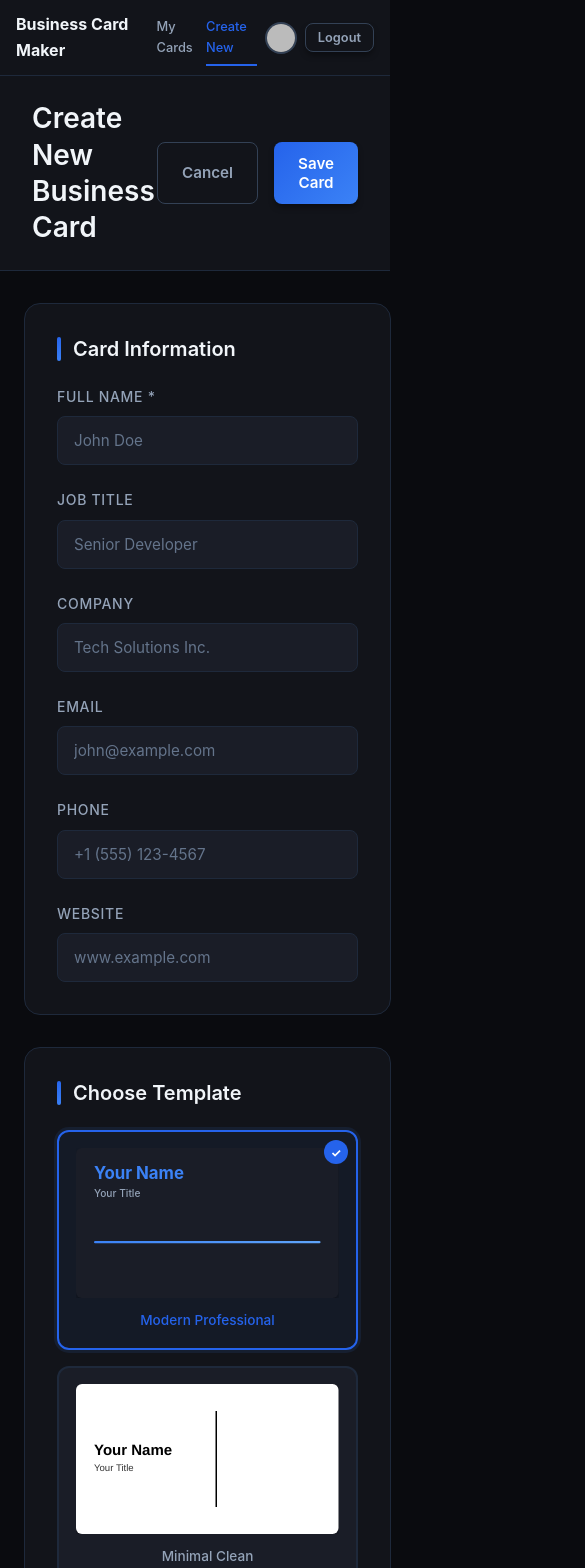
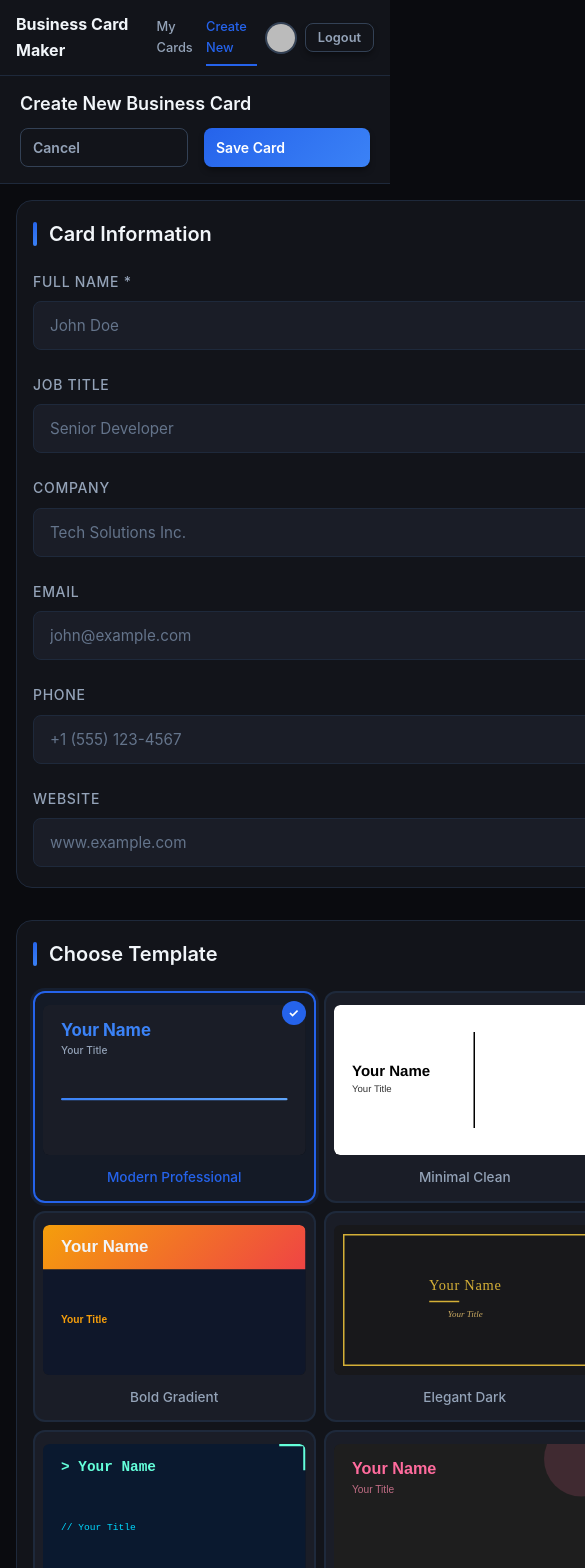
Before and after one commit to BraydenRic/BusinessCardMaker, a React (Vite) app: page /editor in a window 390 px wide. Shown: the top 1568 px of the page, 585 px wide, since content can reach past the window. Built offline with nearby package versions, Linux system fonts and the light colour scheme; no server answers; the database is empty; sample sign-in values are in the browser's storage.

Commit message:
Mobile Fix

```diff
--- a/src/pages/Dashboard.css
+++ b/src/pages/Dashboard.css
@@ -154,7 +154,7 @@
 /* Cards Grid */
 .cards-grid {
   display: grid;
-  grid-template-columns: repeat(auto-fill, minmax(400px, 1fr));
+  grid-template-columns: repeat(auto-fill, minmax(min(400px, 100%), 1fr));
   gap: 2rem;
   animation: fadeIn 0.6s ease-out;
 }
@@ -199,6 +199,7 @@
   position: relative;
   cursor: pointer;
   border-radius: 8px;
+  overflow: hidden;
 }
 
 .card-preview-wrapper::after {
@@ -275,29 +276,53 @@
 
 @media (max-width: 768px) {
   .dashboard-header {
-    padding: 1.5rem 2rem;
+    padding: 1.5rem 1.5rem;
   }
 
-  .header-content {
-    flex-direction: column;
-    gap: 1.5rem;
-    align-items: flex-start;
-  }
-
-  .header-right {
-    width: 100%;
-    flex-direction: column;
-  }
-
-  .header-right button {
-    width: 100%;
+  .dashboard-header h1 {
+    font-size: 1.5rem;
   }
 
   .dashboard-content {
-    padding: 2rem 1.5rem;
+    padding: 1.5rem 1.25rem;
   }
 
   .cards-grid {
     grid-template-columns: 1fr;
+    gap: 1.5rem;
+  }
+
+  .card-item {
+    padding: 1.25rem;
   }
 }
+
+@media (max-width: 480px) {
+  .dashboard-header {
+    padding: 1rem 1.25rem;
+    flex-wrap: wrap;
+    gap: 0.75rem;
+  }
+
+  .dashboard-header h1 {
+    font-size: 1.25rem;
+  }
+
+  .dashboard-content {
+    padding: 1rem;
+  }
+
+  .card-item {
+    padding: 1rem;
+  }
+
+  .action-btn {
+    font-size: 0.8rem;
+    padding: 0.5rem 0.5rem;
+    gap: 0.25rem;
+  }
+
+  .action-btn svg {
+    display: none;
+  }
+}
--- a/src/pages/Editor.css
+++ b/src/pages/Editor.css
@@ -123,6 +123,10 @@
   display: grid;
   grid-template-columns: repeat(3, 1fr);
   gap: 1rem;
+}
+
+.template-mini-preview {
+  overflow: hidden;
 }
 
 .template-option {
@@ -269,13 +273,11 @@
 
 @media (max-width: 768px) {
   .editor-header {
-    padding: 1.5rem 2rem;
+    padding: 1.25rem 1.5rem;
   }
 
-  .editor-header .header-content {
-    flex-direction: column;
-    gap: 1rem;
-    align-items: flex-start;
+  .editor-header h1 {
+    font-size: 1.375rem;
   }
 
   .header-actions {
@@ -287,11 +289,67 @@
   }
 
   .editor-content {
-    padding: 2rem 1.5rem;
+    padding: 1.5rem 1.25rem;
+    gap: 1.5rem;
+  }
+
+  .form-section {
+    padding: 1.5rem;
   }
 
   .template-selector {
-    grid-template-columns: 1fr;
+    grid-template-columns: repeat(2, 1fr);
+    gap: 0.75rem;
+  }
+}
+
+@media (max-width: 480px) {
+  .editor-header {
+    padding: 1rem 1.25rem;
+    flex-wrap: wrap;
+    gap: 0.75rem;
+  }
+
+  .editor-header h1 {
+    font-size: 1.125rem;
+    flex: 1;
+  }
+
+  .header-actions {
+    width: 100%;
+    display: flex;
+  }
+
+  .header-actions button {
+    flex: 1;
+    padding: 0.625rem 0.75rem;
+    font-size: 0.875rem;
+  }
+
+  .editor-content {
+    padding: 1rem;
+    gap: 1rem;
+  }
+
+  .form-section {
+    padding: 1.25rem 1rem;
+  }
+
+  .template-selector {
+    grid-template-columns: repeat(2, 1fr);
+    gap: 0.5rem;
+  }
+
+  .template-option {
+    padding: 0.75rem 0.5rem;
+  }
+
+  .preview-sticky {
+    padding: 1rem;
+  }
+
+  .preview-container {
+    padding: 1rem 0;
   }
 }
 
--- a/src/pages/Landing.css
+++ b/src/pages/Landing.css
@@ -320,6 +320,15 @@
 
   .templates-grid {
     grid-template-columns: 1fr;
+    max-width: 500px;
+  }
+
+  .template-item {
+    overflow: hidden;
+  }
+
+  .template-preview {
+    overflow: hidden;
   }
 }
 
```
